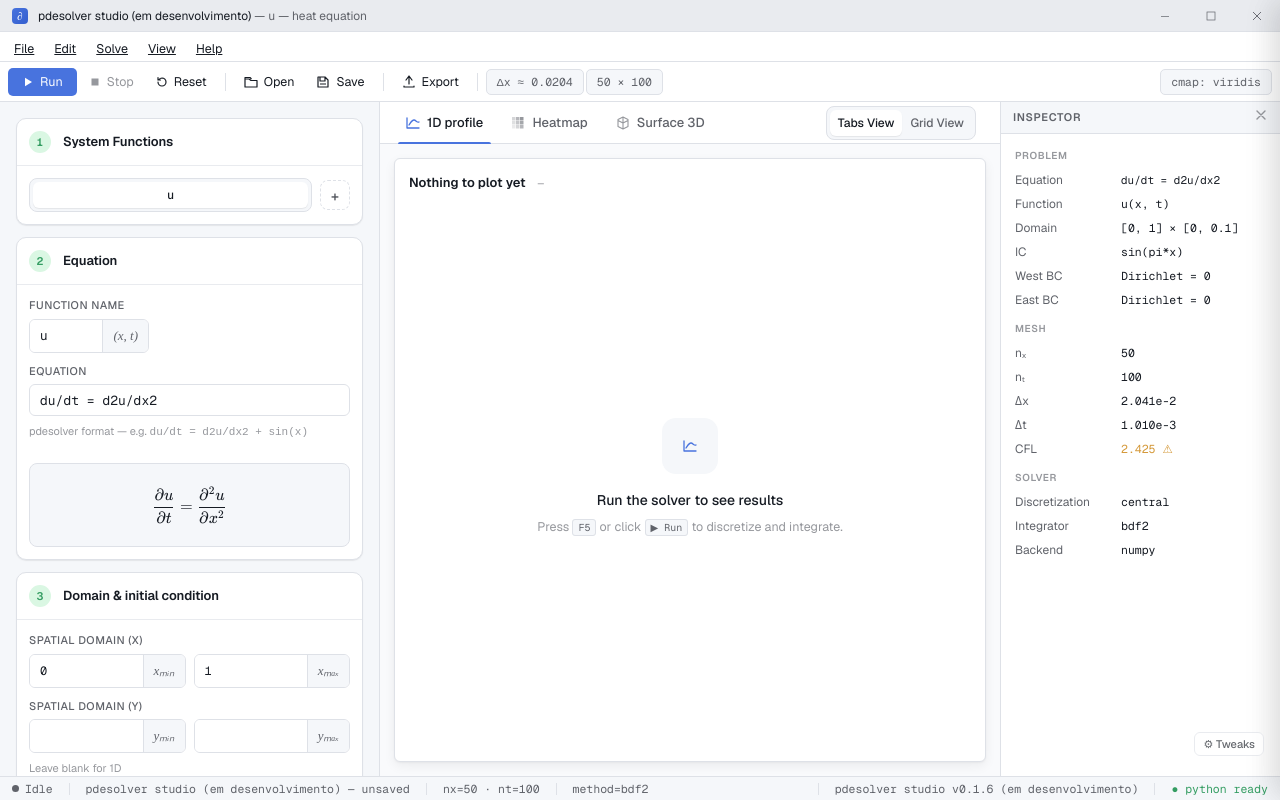
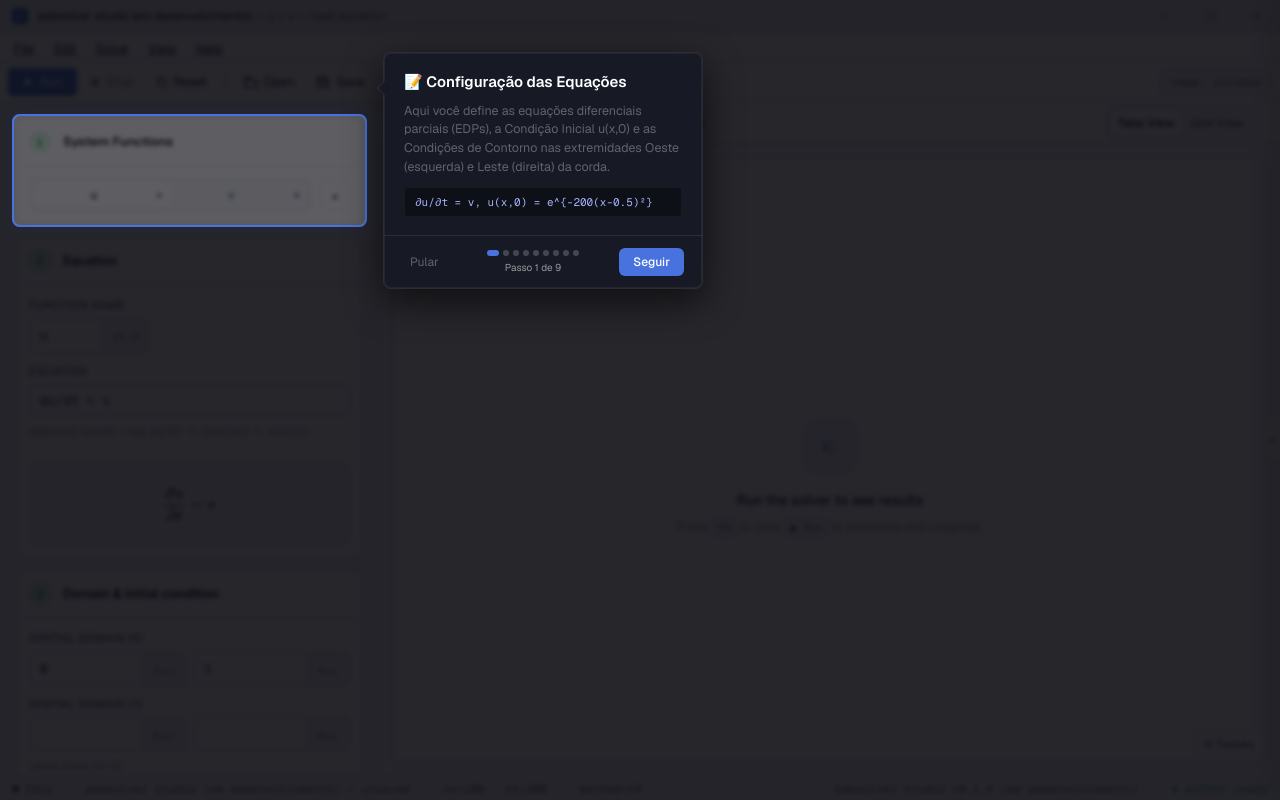
Before and after one commit to maiocacedo/pdesolver-studio, a React (Vite) app in the folder frontend/: page / in a window 1280 px wide. Built offline with nearby package versions, Linux system fonts and the light colour scheme; a web font is replaced by a local one.

Commit message:
feat: integrate guided tour into MenuBar and DesktopShell

```diff
--- a/frontend/src/shell/desktop/DesktopShell.tsx
+++ b/frontend/src/shell/desktop/DesktopShell.tsx
@@ -1,5 +1,5 @@
 import { useCallback, useEffect, useState } from "react";
-import { useStore } from "../../state/store";
+import { useStore, toPayload, type SystemConfig, type PDEConfig } from "../../state/store";
 import { heatPreset } from "../../gallery/examples";
 import { Drawer } from "../../components/Drawer";
 import { TitleBar } from "./TitleBar";
@@ -8,13 +8,62 @@ import { Toolbar } from "./Toolbar";
 import { Inspector } from "./Inspector";
 import { StatusBar } from "./StatusBar";
 import { AboutModal } from "./AboutModal";
+import { DictionaryModal } from "./DictionaryModal";
 import { ResizableSidebar } from "./ResizableSidebar";
+import { TourOverlay } from "./TourOverlay";
 import { Sidebar } from "../../panels/Sidebar";
 import { VizPanel } from "../../viz/VizPanel";
 import { GalleryDrawer } from "../../gallery/GalleryDrawer";
 import { HistoryDrawer } from "../../history/HistoryDrawer";
 import { TweaksPanel, type TweakValues } from "../../tweaks/TweaksPanel";
+import { bridge } from "../../api/pywebview";
 import type { Palette } from "../../viz/colormap";
+
+const payloadToSystemConfig = (payload: any): SystemConfig => {
+  const is2D = payload.disc_n.length > 1;
+  const pdes: PDEConfig[] = payload.pdes.map((p: any) => ({
+    id: p.id || `pde-${Date.now()}-${Math.random().toString(36).substring(2, 6)}`,
+    name: p.name || p.func,
+    func: p.func,
+    eq: p.eq,
+    ic: p.expr_ic,
+    west: { type: p.west_bd, expr: p.west_func_bd },
+    east: { type: p.east_bd, expr: p.east_func_bd },
+    ...(is2D && {
+      north: { type: p.north_bd || "Dirichlet", expr: p.north_func_bd || "0" },
+      south: { type: p.south_bd || "Dirichlet", expr: p.south_func_bd || "0" },
+    })
+  }));
+
+  const xBoundary = payload.pdes[0]?.ivar_boundary?.[0] ?? [0, 1];
+  const yBoundary = is2D ? (payload.pdes[0]?.ivar_boundary?.[1] ?? [0, 1]) : undefined;
+
+  return {
+    pdes,
+    activePdeId: pdes[0].id,
+    domain: {
+      xmin: String(xBoundary[0]),
+      xmax: String(xBoundary[1]),
+      t0: "0",
+      tf: String(payload.solve.tf),
+      ...(is2D && {
+        ymin: String(yBoundary[0]),
+        ymax: String(yBoundary[1]),
+      })
+    },
+    mesh: {
+      nx: payload.disc_n[0],
+      nt: payload.solve.nt,
+      ...(is2D && {
+        ny: payload.disc_n[1],
+      })
+    },
+    scheme: {
+      disc: payload.discretize.method,
+      time: payload.solve.method,
+    }
+  };
+};
 
 const DEFAULT_TWEAKS: TweakValues = {
   accent: "indigo",
@@ -27,13 +76,20 @@ export function DesktopShell() {
   const system = useStore((s) => s.system);
   const ui = useStore((s) => s.ui);
   const solve = useStore((s) => s.solve);
+  const discretize = useStore((s) => s.discretize);
   const resetRun = useStore((s) => s.resetRun);
   const setUI = useStore((s) => s.setUI);
   const setScheme = useStore((s) => s.setScheme);
   const loadPreset = useStore((s) => s.loadPreset);
+  const startTour = useStore((s) => s.startTour);
+
+  useEffect(() => {
+    startTour();
+  }, [startTour]);
 
   const [projectPath] = useState("pdesolver studio (em desenvolvimento) — unsaved");
   const [aboutOpen, setAboutOpen] = useState(false);
+  const [dictionaryOpen, setDictionaryOpen] = useState(false);
   const [tweaksOpen, setTweaksOpen] = useState(false);
   const [tweaks, setTweaks] = useState<TweakValues>(DEFAULT_TWEAKS);
 
@@ -80,7 +136,36 @@ export function DesktopShell() {
     open: () => setUI({ drawer: "gallery" }),
     save: () => setUI({ dirty: false }),
     saveAs: () => setUI({ dirty: false }),
-    importJson: () => {
+    importJson: async () => {
+      if (bridge.isDesktop()) {
+        try {
+          const path = await bridge.openDialog();
+          if (!path) return;
+          const data = await bridge.loadJson(path);
+          if (data && data.payload && Array.isArray(data.payload.pdes)) {
+            const config = payloadToSystemConfig(data.payload);
+            loadPreset(config);
+            const res = data.result;
+            if (res && res.fields) {
+              useStore.setState((s) => ({
+                run: {
+                  ...s.run,
+                  status: "solved",
+                  fields: res.fields,
+                  meta: res.meta,
+                }
+              }));
+            }
+            alert("Configuração importada com sucesso!");
+          } else {
+            alert("Formato de arquivo inválido.");
+          }
+        } catch (err) {
+          alert("Erro ao importar arquivo: " + err);
+        }
+        return;
+      }
+
       const input = document.createElement("input");
       input.type = "file";
       input.accept = ".json";
@@ -105,9 +190,28 @@ export function DesktopShell() {
       };
       input.click();
     },
-    exportJson: () => {
+    exportJson: async () => {
       const sys = useStore.getState().system;
-      const jsonString = JSON.stringify(sys, null, 2);
+      const payload = toPayload(sys);
+      const fields = useStore.getState().run.fields;
+      const meta = useStore.getState().run.meta;
+      const result = fields ? { fields, meta } : null;
+
+      if (bridge.isDesktop()) {
+        try {
+          const path = await bridge.saveDialog("pdesolver_config.json");
+          if (!path) return;
+          const success = await bridge.saveJson(path, payload, result as any);
+          if (success) {
+            alert("Configuração salva com sucesso!");
+          }
+        } catch (err) {
+          alert("Erro ao salvar configuração: " + err);
+        }
+        return;
+      }
+
+      const jsonString = JSON.stringify({ payload, result }, null, 2);
       const blob = new Blob([jsonString], { type: "application/json" });
       const url = URL.createObjectURL(blob);
       const link = document.createElement("a");
@@ -118,11 +222,27 @@ export function DesktopShell() {
       document.body.removeChild(link);
       URL.revokeObjectURL(url);
     },
-    exportPng: () => {
-      const canvas = document.querySelector(".viz-stage canvas") as HTMLCanvasElement;
-      const svg = document.querySelector(".viz-stage svg") as SVGGraphicsElement;
+    exportPng: async () => {
+      const canvas = document.querySelector(".viz-frame canvas") as HTMLCanvasElement ||
+                     document.querySelector(".viz-stage canvas") as HTMLCanvasElement ||
+                     document.querySelector(".grid-panel canvas") as HTMLCanvasElement;
+      const svg = document.querySelector(".viz-stage svg") as SVGGraphicsElement ||
+                  document.querySelector(".grid-panel svg") as SVGGraphicsElement;
 
-      const downloadUri = (uri: string, name: string) => {
+      const downloadUri = async (uri: string, name: string) => {
+        if (bridge.isDesktop()) {
+          try {
+            const path = await bridge.saveDialog(name);
+            if (!path) return;
+            const success = await bridge.savePng(path, uri);
+            if (success) {
+              alert("Imagem do gráfico salva com sucesso!");
+            }
+          } catch (err) {
+            alert("Erro ao salvar imagem: " + err);
+          }
+          return;
+        }
         const link = document.createElement("a");
         link.download = name;
         link.href = uri;
@@ -134,9 +254,10 @@ export function DesktopShell() {
       if (canvas) {
         try {
           const dataUrl = canvas.toDataURL("image/png");
-          downloadUri(dataUrl, "pde_visualization.png");
+          await downloadUri(dataUrl, "pde_visualization.png");
         } catch (err) {
           console.error("Failed to export canvas image", err);
+          alert("Erro ao exportar imagem: " + err);
         }
       } else if (svg) {
         try {
@@ -144,32 +265,33 @@ export function DesktopShell() {
           const svgBlob = new Blob([svgString], { type: "image/svg+xml;charset=utf-8" });
           const blobURL = URL.createObjectURL(svgBlob);
           const image = new Image();
-          image.onload = () => {
+          image.onload = async () => {
             const canvas2 = document.createElement("canvas");
             canvas2.width = svg.clientWidth || 800;
             canvas2.height = svg.clientHeight || 500;
             const context = canvas2.getContext("2d");
             if (context) {
-              context.fillStyle = "rgba(20, 20, 20, 1)"; // dark background matching studio
+              context.fillStyle = "rgba(20, 20, 20, 1)";
               context.fillRect(0, 0, canvas2.width, canvas2.height);
               context.drawImage(image, 0, 0);
             }
             const png = canvas2.toDataURL("image/png");
-            downloadUri(png, "pde_plot.png");
+            await downloadUri(png, "pde_plot.png");
             URL.revokeObjectURL(blobURL);
           };
           image.src = blobURL;
         } catch (err) {
           console.error("Failed to export SVG image", err);
+          alert("Erro ao exportar imagem: " + err);
         }
       } else {
-        alert("No active visualization found to export.");
+        alert("Nenhuma visualização ativa encontrada para exportar.");
       }
     },
-    exportCsv: () => {
+    exportCsv: async () => {
       const fields = useStore.getState().run.fields;
       if (!fields || fields.length === 0) {
-        alert("No simulation data available to export. Please run the simulation first.");
+        alert("Nenhum resultado de simulação disponível para exportar. Por favor, execute a simulação antes.");
         return;
       }
       const firstField = fields[0];
@@ -208,6 +330,20 @@ export function DesktopShell() {
         }
       }
 
+      if (bridge.isDesktop()) {
+        try {
+          const path = await bridge.saveDialog("simulation_data.csv");
+          if (!path) return;
+          const success = await bridge.saveCsv(path, csvContent);
+          if (success) {
+            alert("Dados CSV exportados com sucesso!");
+          }
+        } catch (err) {
+          alert("Erro ao exportar CSV: " + err);
+        }
+        return;
+      }
+
       const blob = new Blob([csvContent], { type: "text/csv;charset=utf-8;" });
       const url = URL.createObjectURL(blob);
       const link = document.createElement("a");
@@ -218,7 +354,7 @@ export function DesktopShell() {
       document.body.removeChild(link);
       URL.revokeObjectURL(url);
     },
-    quit: () => {},
+    quit: () => bridge.close(),
     undo: () => {},
     redo: () => {},
     canUndo: false,
@@ -232,6 +368,9 @@ export function DesktopShell() {
     gallery: () => setUI({ drawer: "gallery" }),
     history: () => setUI({ drawer: "history" }),
     about: () => setAboutOpen(true),
+    dictionary: () => setDictionaryOpen(true),
+    discretize: useCallback(() => { void discretize(); }, [discretize]),
+    startTour,
   };
 
   const menuView = {
@@ -263,8 +402,15 @@ export function DesktopShell() {
           <Sidebar />
         </ResizableSidebar>
 
-        <main className="desktop-main">
+        <main className="desktop-main" style={{ position: "relative" }}>
           <VizPanel palette={tweaks.vizPalette as Palette} engine3D={tweaks.engine3D} />
+          <button
+            className="inspector-toggle-btn"
+            onClick={actions.toggleInspector}
+            title={ui.showInspector ? "Esconder Inspetor" : "Mostrar Inspetor"}
+          >
+            {ui.showInspector ? "›" : "‹"}
+          </button>
         </main>
 
         {ui.showInspector && (
@@ -284,6 +430,8 @@ export function DesktopShell() {
       </Drawer>
 
       {aboutOpen && <AboutModal onClose={() => setAboutOpen(false)} />}
+      {dictionaryOpen && <DictionaryModal onClose={() => setDictionaryOpen(false)} />}
+      <TourOverlay />
 
       <TweaksPanel
         open={tweaksOpen}
--- a/frontend/src/shell/desktop/MenuBar.tsx
+++ b/frontend/src/shell/desktop/MenuBar.tsx
@@ -24,6 +24,9 @@ export interface MenuActions {
   gallery: () => void;
   history: () => void;
   about: () => void;
+  dictionary: () => void;
+  discretize: () => void;
+  startTour?: () => void;
 }
 
 export interface MenuView {
@@ -105,7 +108,7 @@ export function MenuBar({ actions, view }: Props) {
         <Item label="Run" shortcut="F5" onClick={actions.run} />
         <Item label="Stop" shortcut="Shift+F5" disabled />
         <div className="menu-sep" />
-        <Item label="Discretize only" onClick={actions.run} />
+        <Item label="Discretize only" onClick={actions.discretize} />
         <div className="menu-sep" />
         <Item label="Method: BDF-2" checked={view.method === "bdf2"} onClick={() => actions.setMethod("bdf2")} />
         <Item label="Method: Crank–Nicolson" checked={view.method === "CN"} onClick={() => actions.setMethod("CN")} />
@@ -123,8 +126,10 @@ export function MenuBar({ actions, view }: Props) {
         <Item label="Advanced mode" checked={view.advanced} onClick={actions.toggleAdvanced} />
       </Menu>
       <Menu id="help" label="Help">
+        <Item label="Interactive Tour" onClick={actions.startTour} />
         <Item label="Documentation" onClick={() => {}} />
         <Item label="Keyboard shortcuts" onClick={() => {}} />
+        <Item label="Inspector dictionary" onClick={actions.dictionary} />
         <div className="menu-sep" />
         <Item label="About pdesolver studio (em desenvolvimento)…" onClick={actions.about} />
       </Menu>
```
